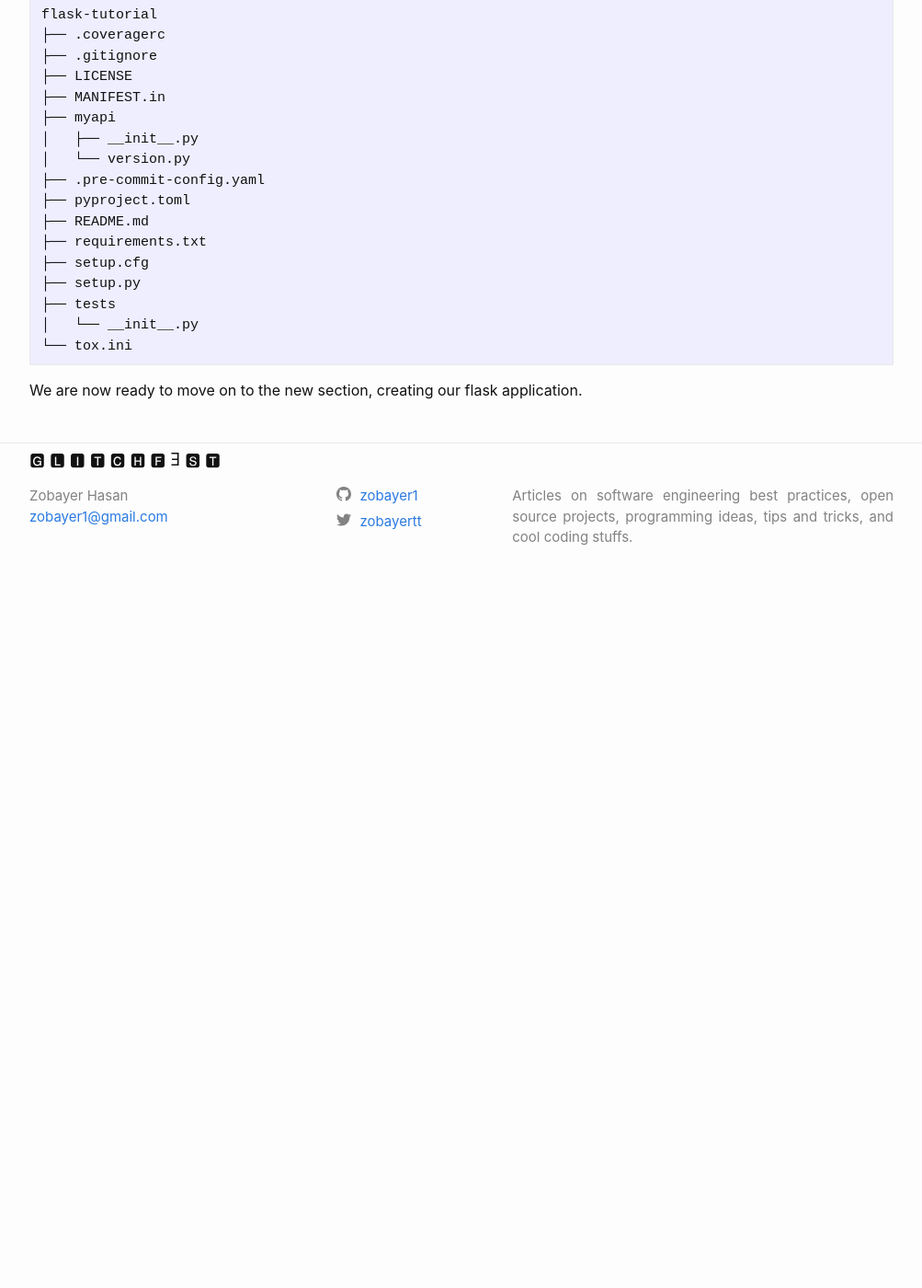
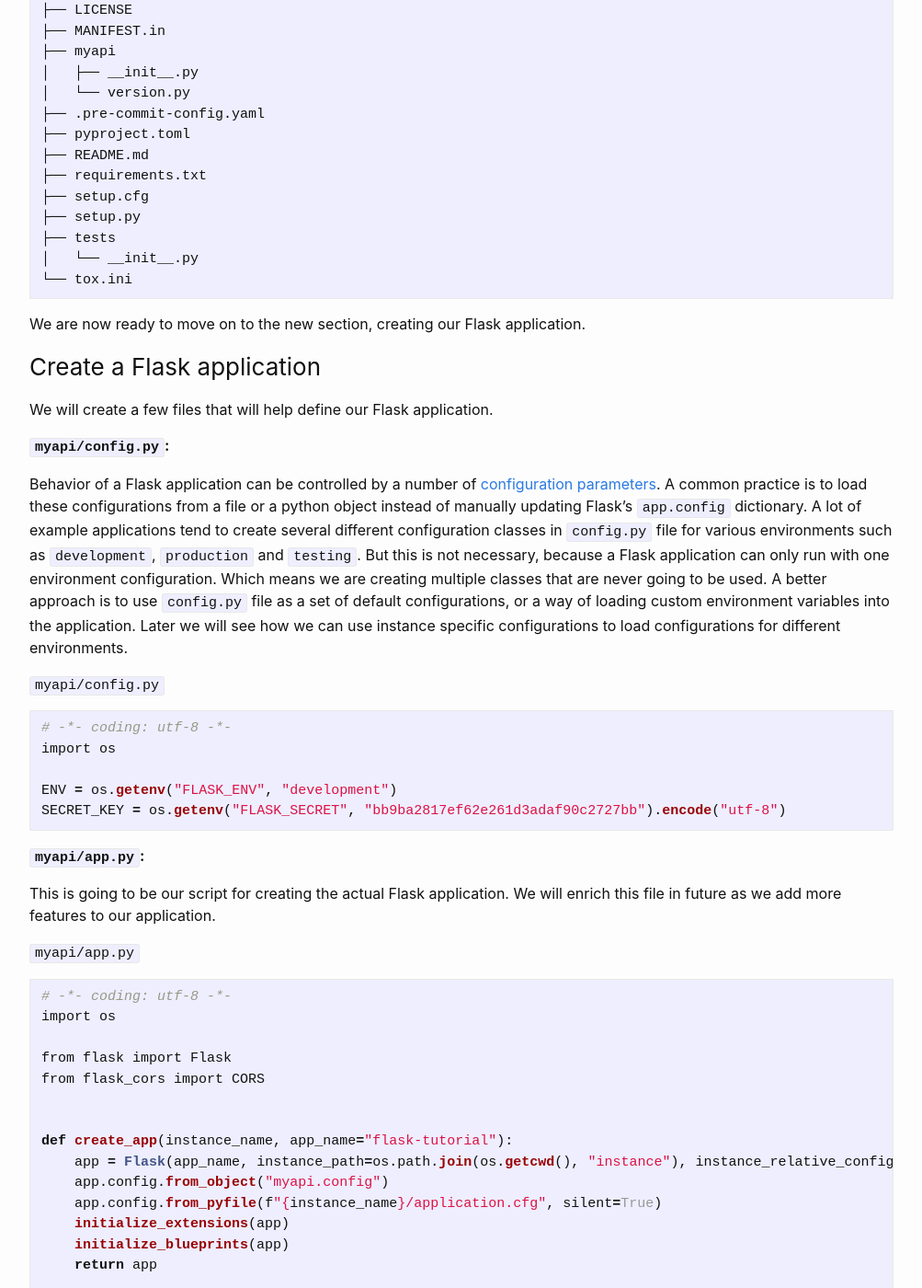
Before and after one commit to zobayer1/zobayer1.github.io, a Jekyll site: the page built from _posts/2021-05-08-python-flask-tutorial-day1.md, in a window 1280 px wide and 1400 px high, scrolled down 7221 px. Shown: the whole window at 92% size, without its empty margins (138-1141 px from the left). Built offline with Jekyll 4.4.1, drawn with Linux system fonts in a browser that asks for light colours; before the commit the page ends 7851 px from its top, so only the background shows below that; some of the changed text lies outside the part shown.

Commit message:
Flask tutorial part 1: add application files

````diff
--- a/_posts/2021-05-08-python-flask-tutorial-day1.md
+++ b/_posts/2021-05-08-python-flask-tutorial-day1.md
@@ -38,7 +34,7 @@
 └── README.md
 ```
 
-#### Initialize Git
+### Initialize Git
 
 Now we can `git init` and add our favorite remote origin. Let's add our first commit:
 
@@ -51,7 +47,7 @@
 git push -u origin main
 ```
 
-#### Initialize virtualenv
+### Initialize virtualenv
 
 As a server application, it is highly unlikely that we will make this server compatible with a lot of different python versions or platforms. However, build specifications can be changed anytime later on. Let's create our virtual environment with Python 3.8:
 
@@ -62,7 +58,7 @@
 pip install wheel setuptools-scm
 ```
 
-#### Add packaging files
+### Add packaging files
 
 We should be able to create source and binary distribution packages for our project. In order to do so, we have to add a few files, namely, `setup.py`, `setup.cfg` and `MANIFEST.in` at the root of our project.
 
@@ -154,7 +150,7 @@
 
 Two new directories have been created: `build/` and `dist/`. Inside `dist/`, there will be a `.tar.gz` file and a `.whl` file. We can extract the `.tar.gz` file, and the `.whl` file can be installed with pip. They are our source package and wheel distribution respectively.
 
-#### Add code styling and testing suite
+### Add code styling and testing suite
 
 At this point, our project does not have any real source code. Let's fix this. Let's create two python packages named `myapi` and `tests`. A python package is a directory with a `__init__.py` file.
 
@@ -320,4 +316,67 @@
 └── tox.ini
 ```
 
-We are now ready to move on to the new section, creating our flask application.
+We are now ready to move on to the new section, creating our Flask application.
+
+### Create a Flask application
+
+We will create a few files that will help define our Flask application.
+
+**`myapi/config.py`:**
+
+Behavior of a Flask application can be controlled by a number of [configuration parameters](https://flask.palletsprojects.com/en/1.1.x/config). A common practice is to load these configurations from a file or a python object instead of manually updating Flask's `app.config` dictionary. A lot of example applications tend to create several different configuration classes in `config.py` file for various environments such as `development`, `production` and `testing`. But this is not necessary, because a Flask application can only run with one environment configuration. Which means we are creating multiple classes that are never going to be used. A better approach is to use `config.py` file as a set of default configurations, or a way of loading custom environment variables into the application. Later we will see how we can use instance specific configurations to load configurations for different environments.
+
+`myapi/config.py`
+```python
+# -*- coding: utf-8 -*-
+import os
+
+ENV = os.getenv("FLASK_ENV", "development")
+SECRET_KEY = os.getenv("FLASK_SECRET", "bb9ba2817ef62e261d3adaf90c2727bb").encode("utf-8")
+```
+
+**`myapi/app.py`:**
+
+This is going to be our script for creating the actual Flask application. We will enrich this file in future as we add more features to our application.
+
+`myapi/app.py`
+```python
+# -*- coding: utf-8 -*-
+import os
+
+from flask import Flask
+from flask_cors import CORS
+
+
+def create_app(instance_name, app_name="flask-tutorial"):
+    app = Flask(app_name, instance_path=os.path.join(os.getcwd(), "instance"), instance_relative_config=True)
+    app.config.from_object("myapi.config")
+    app.config.from_pyfile(f"{instance_name}/application.cfg", silent=True)
+    initialize_extensions(app)
+    initialize_blueprints(app)
+    return app
+
+
+def initialize_extensions(app):
+    CORS(app)
+
+
+def initialize_blueprints(app):
+    pass
+```
+
+We will talk about `instance_relative_config` in a later section.
+
+**`myapi/wsgi.py`:**
+
+A simple script exposing an app object which can be used as `FLASK_APP` parameter.
+
+`myapi/wsgi.py`
+```python
+# -*- coding: utf-8 -*-
+import os
+
+from myapi.app import create_app
+
+app = create_app(os.getenv("FLASK_ENV", "development"))
+```
````
Also changed, not shown: other parts of _posts/2021-05-08-python-flask-tutorial-day1.md (+2 -6 lines).
